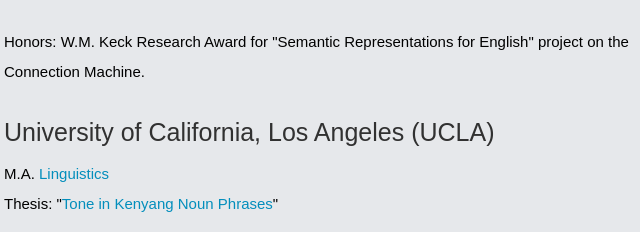
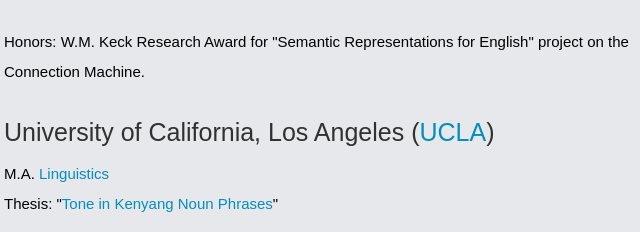
Before and after one commit to jimtyhurst/www-jimtyhurst-com-ceevee, a Gatsby site: page / in a window 1280 px wide. Shown: the part 3632-3864 px from the top of the page, 401-1041 px from the left. Built offline with nearby package versions, Linux system fonts and the light colour scheme; Gatsby itself is replaced by a stand-in of ours; a web font is replaced by a local one.

Commit message:
Target links to course descriptions.

```diff
--- a/src/components/Education.js
+++ b/src/components/Education.js
@@ -108,7 +108,15 @@ const Education = () => (
 
       <div className="row item">
         <div className="twelve columns">
-          <h3>University of California, Los Angeles (UCLA)</h3>
+          <h3>University of California, Los Angeles (
+            <a
+              href="http://linguistics.ucla.edu/"
+              target="_blank"
+              rel="noopener noreferrer"
+            >
+              UCLA
+            </a>
+            )</h3>
           <p className="info">
             M.A.{' '}
             <a
--- a/src/components/LifelongLearning.js
+++ b/src/components/LifelongLearning.js
@@ -14,7 +14,7 @@ const LifelongLearning = () => (
           <h3>Online Courses</h3>
           <p className="info">
             <a
-              href="https://www.coursera.org/professional-certificates/gcp-cloud-architect"
+              href="https://www.coursera.org/professional-certificates/gcp-cloud-architect#courses"
               target="_blank"
               rel="noopener noreferrer"
             >
@@ -32,7 +32,7 @@ const LifelongLearning = () => (
           </p>
           <p className="info">
             <a
-              href="https://www.coursera.org/specializations/machine-learning-tensorflow-gcp"
+              href="https://www.coursera.org/specializations/machine-learning-tensorflow-gcp#courses"
               target="_blank"
               rel="noopener noreferrer"
             >
```
